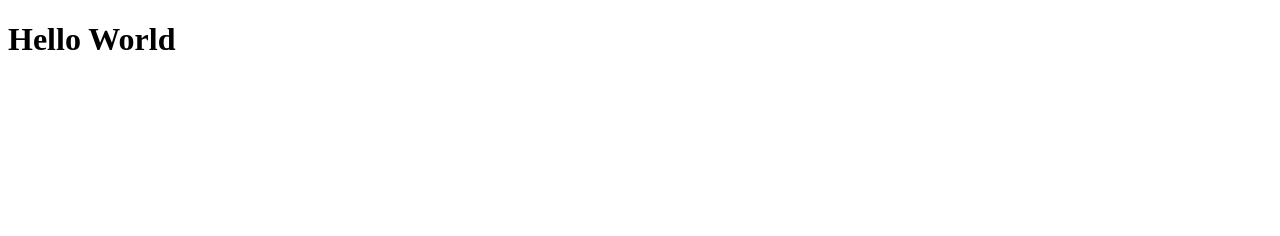
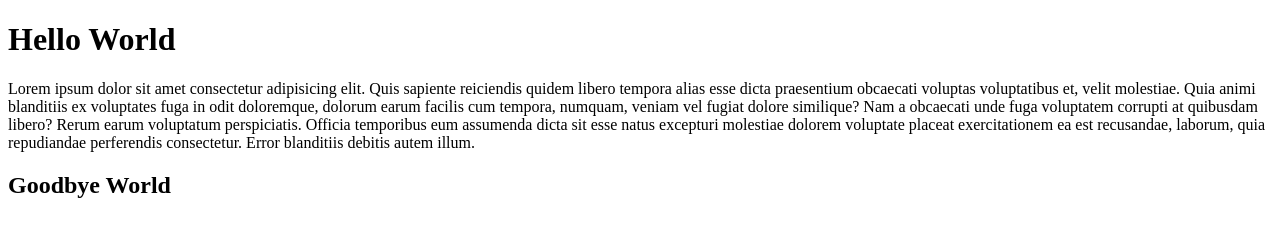
Before and after one commit to Camaro4me82/CodeAcademy, a plain HTML site: page index.html in a window 1280 px wide. Drawn offline with Linux system fonts and the light colour scheme.

Commit message:
checking git
having sending issues.  trying to resole

```diff
--- a/index.html
+++ b/index.html
@@ -11,5 +11,7 @@
         console.log("Hello World, move on");
     </script>
     <h1> Hello World</h1>
+    <p>Lorem ipsum dolor sit amet consectetur adipisicing elit. Quis sapiente reiciendis quidem libero tempora alias esse dicta praesentium obcaecati voluptas voluptatibus et, velit molestiae. Quia animi blanditiis ex voluptates fuga in odit doloremque, dolorum earum facilis cum tempora, numquam, veniam vel fugiat dolore similique? Nam a obcaecati unde fuga voluptatem corrupti at quibusdam libero? Rerum earum voluptatum perspiciatis. Officia temporibus eum assumenda dicta sit esse natus excepturi molestiae dolorem voluptate placeat exercitationem ea est recusandae, laborum, quia repudiandae perferendis consectetur. Error blanditiis debitis autem illum.</p>
+    <h2>Goodbye World</h2>
 </body>
 </html>
```
Also changed, not shown: starting/index.html (+0 -3 lines).
